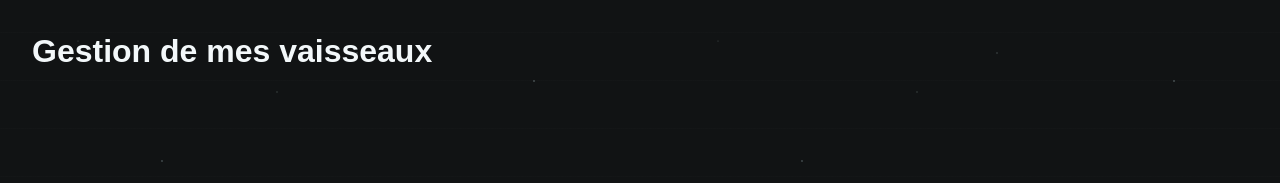
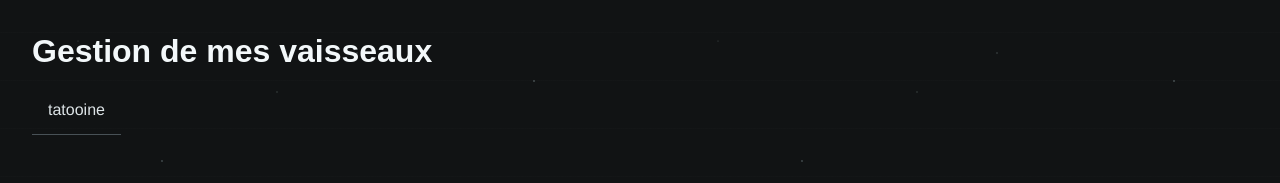
Before and after one commit to supports-formations/bpce-formation-react-02112026, a React (Vite) app in the folder manage-ships-sw/: page / in a window 1280 px wide. Shown: the top 183 px of the page. Built offline with nearby package versions, Linux system fonts and the light colour scheme.

Commit message:
feat: useeffect version 01

```diff
--- a/manage-ships-sw/src/AppBis.tsx
+++ b/manage-ships-sw/src/AppBis.tsx
@@ -1,3 +1,4 @@
+import { PlanetsPage } from "./features/planets/pages/PlanetsPage";
 
 function AppBis() {
     console.info('App bis')
@@ -6,6 +7,7 @@ function AppBis() {
             <h1>Gestion de mes vaisseaux</h1>
             {/* <DisplayShips /> */}
             {/* <PilotsPage /> */}
+            <PlanetsPage />
         </>
     )
 } // renvoie toujours la même chose : fonction pure / déterministe
--- /dev/null
+++ b/manage-ships-sw/src/features/planets/models/planet.ts
@@ -0,0 +1,6 @@
+export interface Planet {
+    id: number;
+    label: string
+}
+
+export type Planets = Planet[];
--- /dev/null
+++ b/manage-ships-sw/src/features/planets/pages/PlanetsPage.tsx
@@ -0,0 +1,44 @@
+import { useEffect, useState } from "react"
+import type { PlanetList } from "../../pilots/models"
+import { Spinner } from "react-bootstrap"
+
+export const PlanetsPage = () => {
+    const [planets, setPlanets] = useState<PlanetList | undefined>(undefined);
+
+   //fetch('https://swapi.info/api/planets').then(response => response.json()).then(items => setPlanets(items))
+    const myPromise = () => new Promise<PlanetList>((resolve) => {
+        console.info('PROMESSSE')
+
+         //setPlanets([{id: 1, label: 'tatooine'}])
+         setTimeout(() => {
+            resolve([{id: 1, label: 'tatooine'}])
+         }, 1500);
+
+
+         console.info('PROMESSSE 2')
+
+        //resolve(1)
+    })
+
+    console.info('PRE PlanetsPage')
+
+
+     useEffect(() => {
+        myPromise().then(items => setPlanets(items))
+    //     console.info('effect')
+
+        // setTimeout(() => {
+        //     setPlanets([{id: 1, label: 'tatooine'}])
+        // }, 1000);
+    }, [])
+
+    console.info('POST PlanetsPage')
+
+    return (
+        <>
+
+            {!planets && <Spinner animation="grow" />}
+            {planets && <table>{planets.map(item => <tr><td>{item.label}</td></tr>)}</table>}
+        </>
+    )
+}
```
